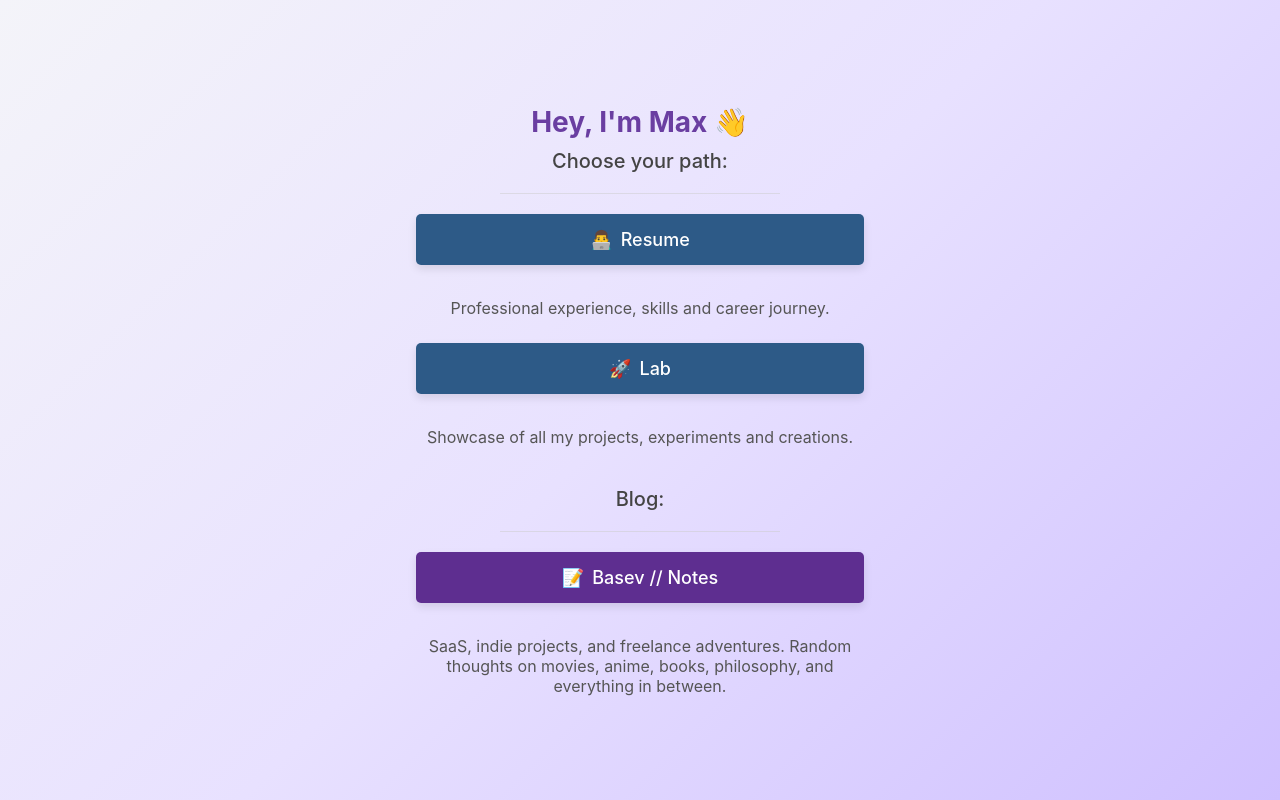
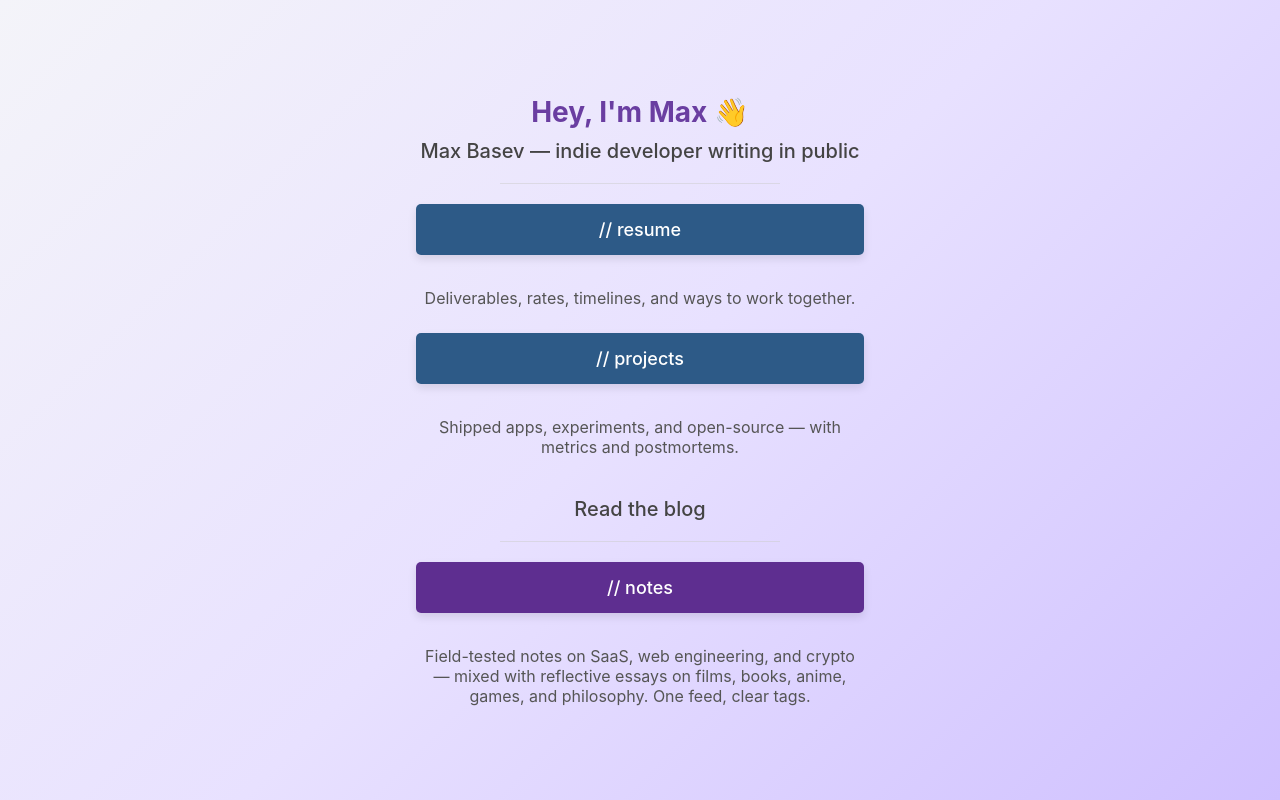
Before and after one commit to MaxBasev/skazoff.com, a plain HTML site: page index.html in a window 1280 px wide. Drawn offline with Linux system fonts and the light colour scheme.

Commit message:
text's update

```diff
--- a/index.html
+++ b/index.html
@@ -3,37 +3,51 @@
 
 <head>
 	<meta charset="utf-8">
-	<title>Max Basev - Portfolio & Blog</title>
+	<title>Max Basev — Indie Developer. SaaS, Web, Automation & Culture Notes</title>
 	<meta content="width=device-width, initial-scale=1.0" name="viewport">
-	<meta content="Max Basev, SaaS, indie projects, freelance, developer, portfolio, blog, movies, anime, books, philosophy" name="keywords">
-	<meta content="Max Basev - SaaS, indie projects, and freelance adventures. Random thoughts on movies, anime, books, philosophy, and everything in between" name="description">
+	<meta content="Max Basev, indie developer, SaaS, web engineering, automation, films, books, anime, philosophy, crypto" name="keywords">
+	<meta content="I build SaaS and web tools, share hands-on engineering notes, and write about films, books, anime, and philosophy—the ideas shaping how I build." name="description">
 	<meta content="Max Basev" name="author">
 	<link href="img/favicon.png" rel="icon">
 	<link href="img/apple-touch-icon.png" rel="apple-touch-icon">
 	<link href="css/style.css" rel="stylesheet">
+	<script type="application/ld+json">
+	{
+		"@context": "https://schema.org",
+		"@type": "Person",
+		"name": "Max Basev",
+		"url": "https://skazoff.com",
+		"jobTitle": "Software Developer",
+		"sameAs": [
+			"https://github.com/maxbasev",
+			"https://twitter.com/maxbasev",
+			"https://www.linkedin.com/in/maxim-basev/"
+		]
+	}
+	</script>
 </head>
 
 <body>
 
 	<div class="container">
 		<div class="welcome">Hey, I'm Max 👋</div>
-		<div class="subtitle">Choose your path:</div>
+		<div class="subtitle">Max Basev — indie developer writing in public</div>
 		<hr class="divider">
 
 		<div class="buttons-container">
-			<a href="https://maxbasev.com" class="button-base portfolio-button"><span class="icon">👨‍💻</span> Resume</a>
-			<div class="description">Professional experience, skills and career journey.</div>
+			<a href="https://maxbasev.com" class="button-base portfolio-button">// resume</a>
+			<div class="description">Deliverables, rates, timelines, and ways to work together.</div>
 
-			<a href="https://lab.maxbasev.com" class="button-base portfolio-button"><span class="icon">🚀</span> Lab</a>
-			<div class="description">Showcase of all my projects, experiments and creations.</div>
+			<a href="https://lab.maxbasev.com" class="button-base portfolio-button">// projects</a>
+			<div class="description">Shipped apps, experiments, and open-source — with metrics and postmortems.</div>
 		</div>
 
 		<div class="blog-section">
-			<div class="blog-title">Blog:</div>
+			<div class="blog-title">Read the blog</div>
 			<hr class="divider">
 			<div class="buttons-container">
-				<a href="https://en.skazoff.com" class="button-base blog-button"><span class="icon">📝</span> Basev // Notes</a>
-				<div class="description">SaaS, indie projects, and freelance adventures. Random thoughts on movies, anime, books, philosophy, and everything in between.</div>
+				<a href="https://blog.maxbasev.com" class="button-base blog-button">// notes</a>
+				<div class="description">Field-tested notes on SaaS, web engineering, and crypto — mixed with reflective essays on films, books, anime, games, and philosophy. One feed, clear tags.</div>
 			</div>
 		</div>
 	</div>
```
Also changed, not shown: 1 other file.
